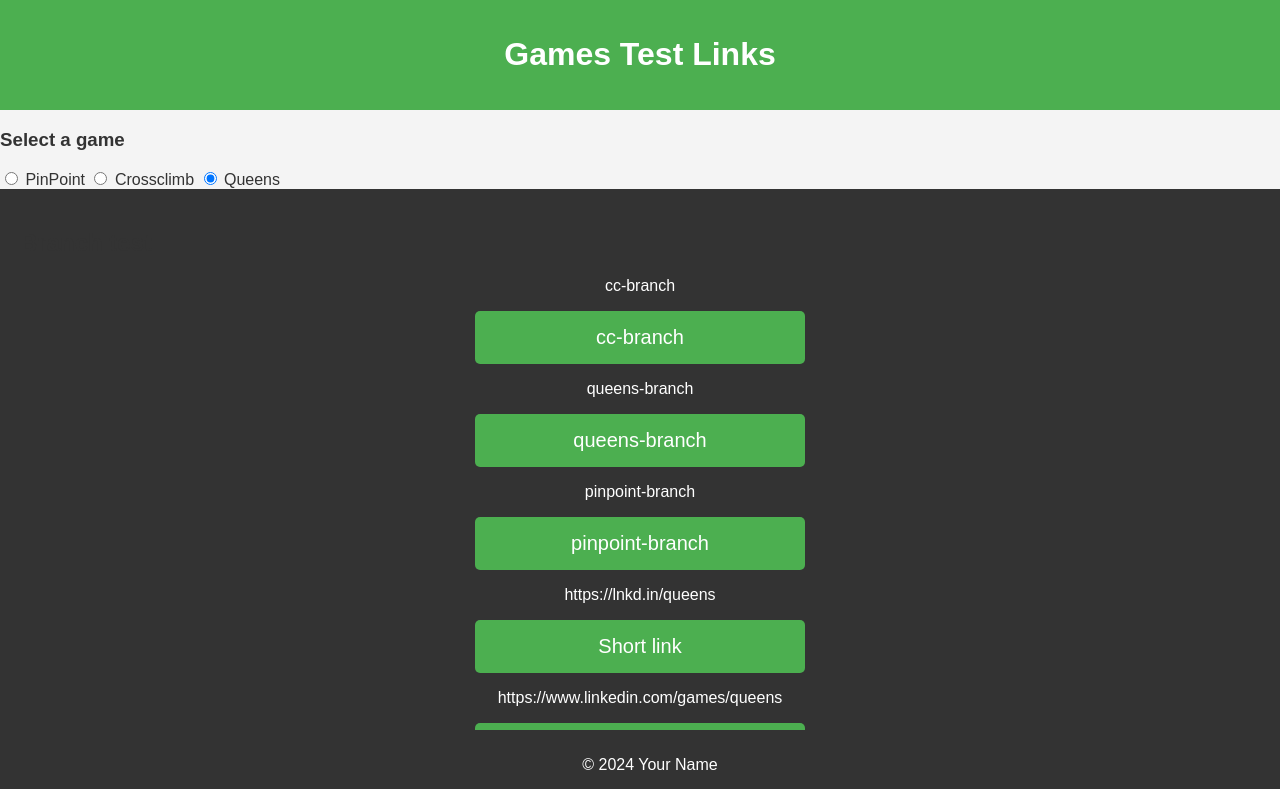
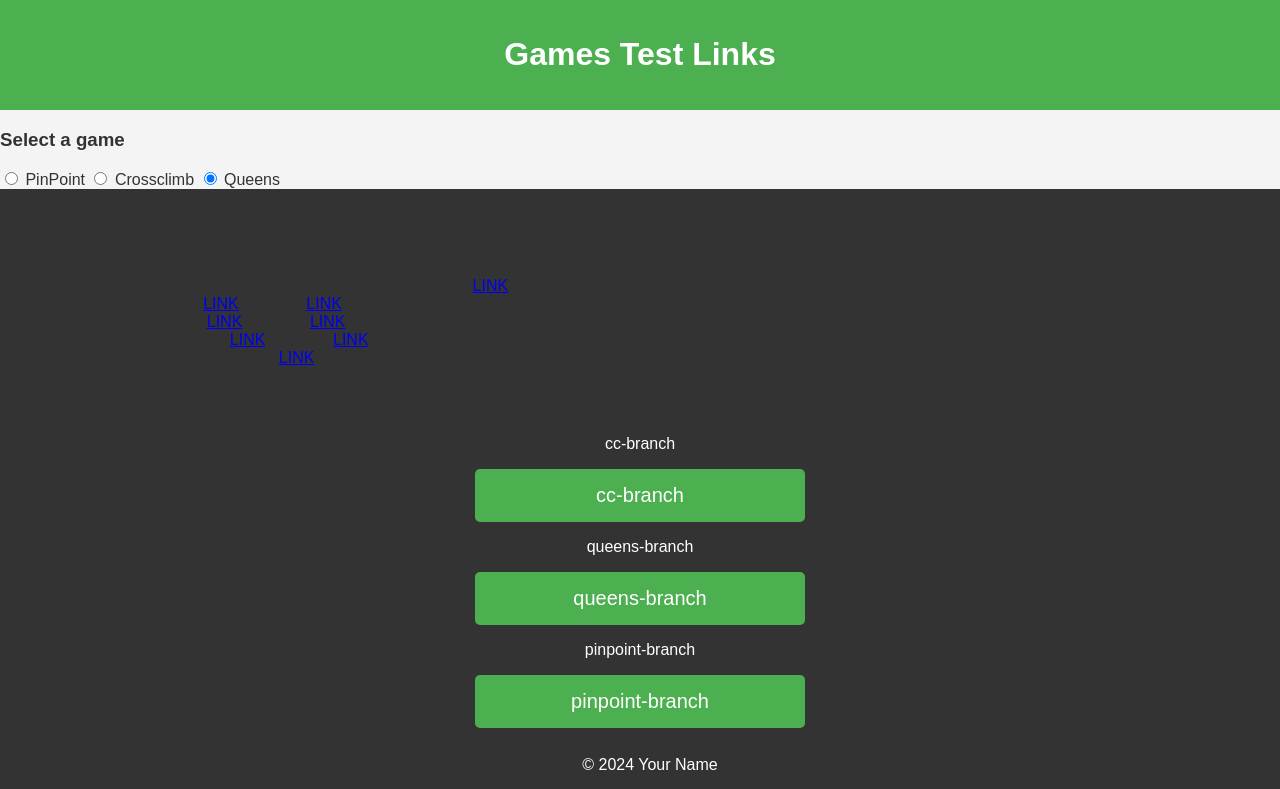
Before and after one commit to umliuxin/games-link, a plain HTML site: page index.html in a window 1280 px wide. Shown: the top 789 px of the page. Drawn offline with Linux system fonts and the light colour scheme.

Commit message:
Update index.html

```diff
--- a/index.html
+++ b/index.html
@@ -78,6 +78,26 @@
         </div>
 
     <nav>
+        <h2>flyer test</h2>
+        <div>
+            (Branch) CrossClimb, previously this was configured incorrectly
+            <a href="https://0efvc.app.link/z7vNWFUffMb">LINK</a>
+            <br/>
+            (AppsFlyer) Queens
+            iOS: <a href="https://lnkd.onelink.me/Q85i/h199uuv0">LINK</a>
+            Android: <a href="https://lnkd.onelink.me/TozH/queens">LINK</a>
+            <br/>
+            (AppsFlyer) PinPoint
+            iOS: <a href="https://lnkd.onelink.me/TiOy/pinpoint">LINK</a>
+            Android: <a href="https://lnkd.onelink.me/7esU/pinpoint">LINK</a>
+            <br/>
+            (AppsFlyer) CrossClimb
+            iOS: <a href="https://lnkd.onelink.me/8Ju2/crossclimb">LINK</a>
+            Android: <a href="https://lnkd.onelink.me/x9fC/crossclimb">LINK</a>
+                        <br/>
+            (AppsFlyer with Landing Page)
+            iOS: <a href="https://lnkd.onelink.me/Q85i/sfz9qpap">LINK</a>
+        </div>
         <h2>Branch test</h2>
          <p class="text" id="text-1">
           cc-branch
```
